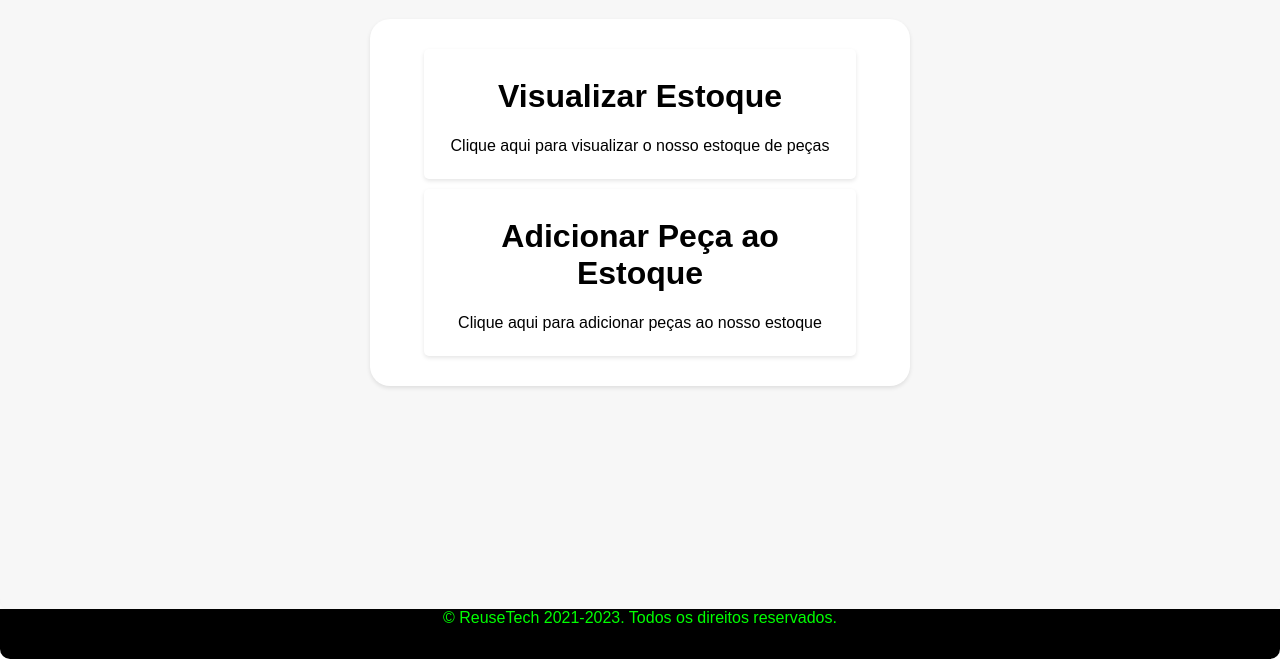
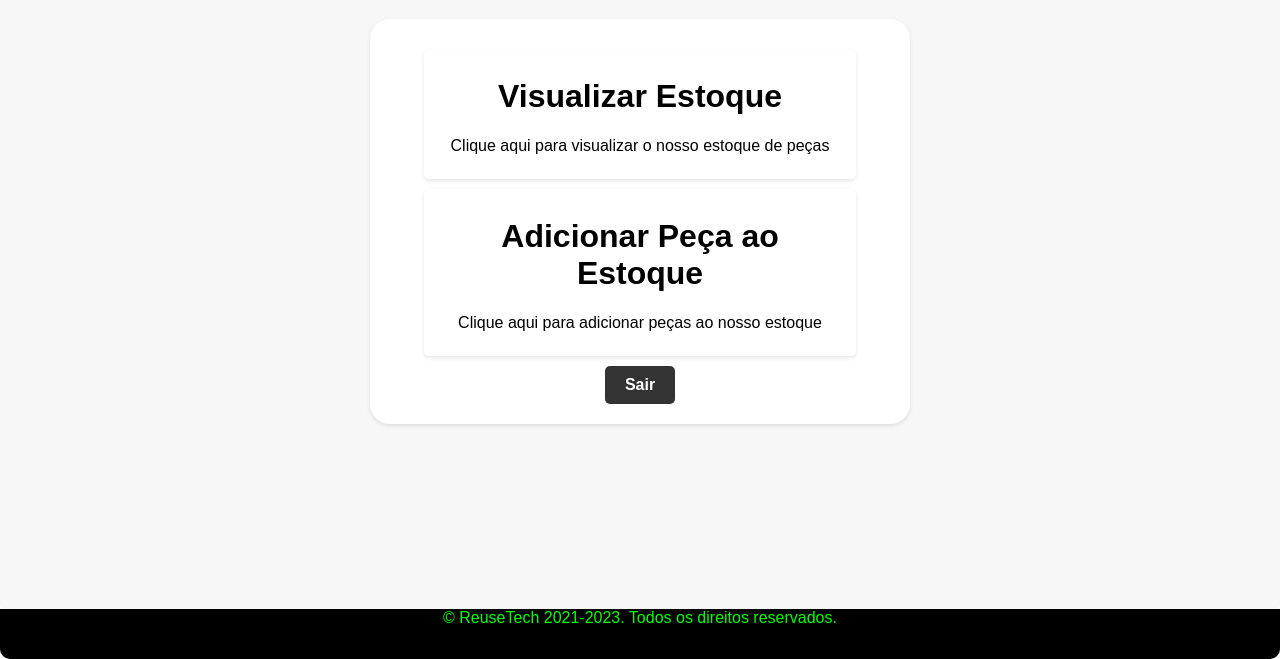
Before and after one commit to abraaoteixeira/aplicacao_reusetech_php8, a PHP site: page / in a window 1280 px wide. Shown: the part 141-800 px from the top of the page. Run offline with PHP 8.4, Linux system fonts and the light colour scheme; the visitor is signed in with stand-in values (Sample User, id 1).

Commit message:
Botão de sair

```diff
--- a/index.php
+++ b/index.php
@@ -66,6 +66,23 @@ if(!isset($_SESSION["login"])){
             color: #00ff00;
             margin-top: auto; /* Mantém o rodapé na parte inferior */
         }
+
+        .sair {
+        text-align: center;
+        }
+
+        .sair input[type="button"] {
+        background-color: #333;
+        color: #fff;
+        border: none;
+        padding: 10px 20px;
+        border-radius: 5px;
+        cursor: pointer;
+        font-size: 16px;
+        font-weight: bold;
+        transition: background-color 0.3s ease;
+        }
+
         #funcoes a {
             background-color: transparent;
             color: #000;
@@ -106,6 +123,9 @@ if(!isset($_SESSION["login"])){
                     <p>Clique aqui para adicionar peças ao nosso estoque</p>
                 </a>
             </div>
+            <div class="sair">
+            <a href="sair.php"><input type="button" value="Sair"></a>
+            </div>
         </div>
     </main>
     <div class="rodape">
```
Also changed, not shown: adicionar.php (+19 -0 lines).
